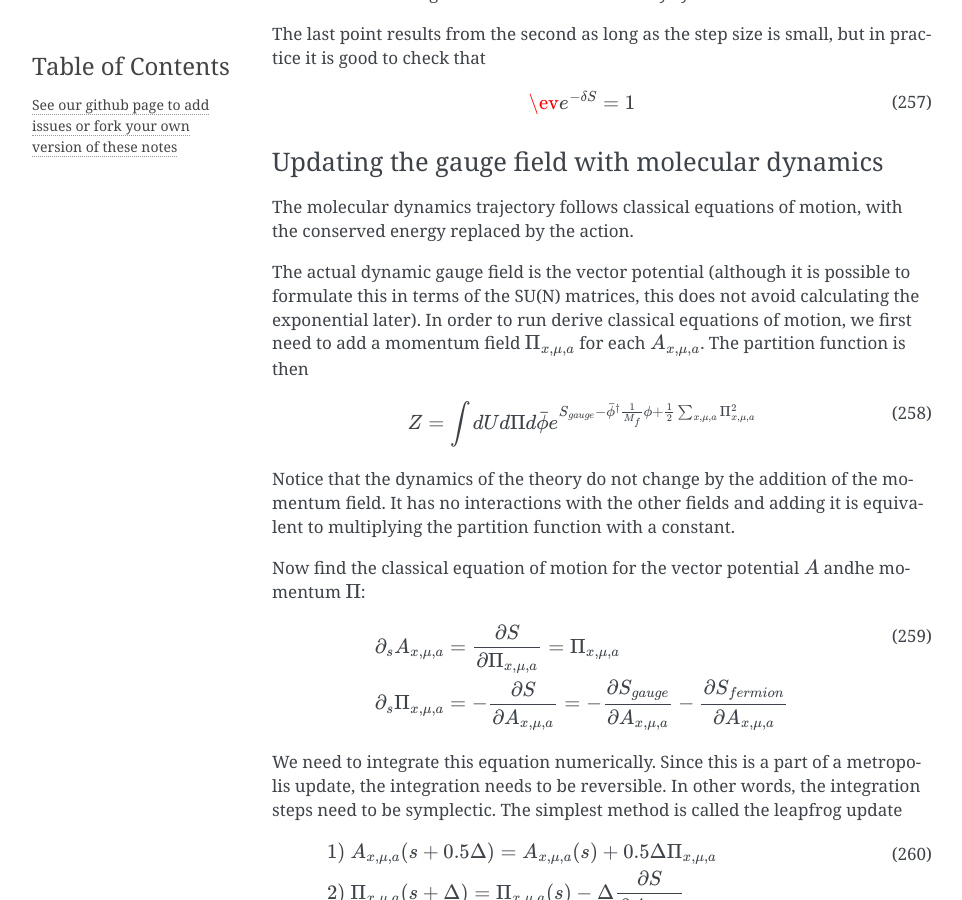
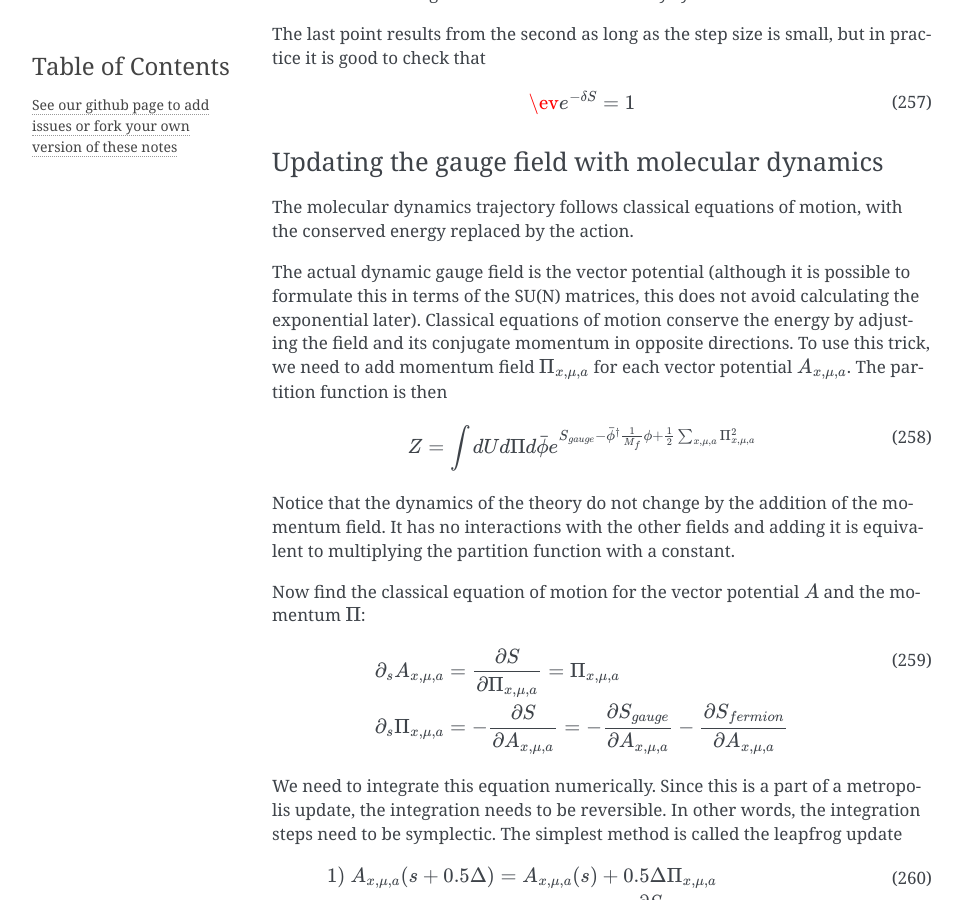
Before and after one commit to rantahar/Lattice-Field-Theory, a Sphinx documentation site: the page built from source/index.rst, in a window 1280 px wide and 900 px high, scrolled down 62455 px. Shown: the whole window, without its empty margins (148-1110 px from the left). Built offline with Sphinx 7.4.7, drawn with Linux system fonts in a browser that asks for light colours; pages that are not in the unit, such as notebooks, are missing from menus.

Commit message:
Fix the last chapter a bit

```diff
--- a/source/index.rst
+++ b/source/index.rst
@@ -3152,8 +3152,10 @@ conserved energy replaced by the action.
 
 The actual dynamic gauge field is the vector potential (although it is possible to formulate this
 in terms of the SU(N) matrices, this does not avoid calculating the exponential later).
-In order to run derive classical equations of motion, we first need to add a momentum field
-:math:`\Pi_{x,\mu,a}` for each :math:`A_{x,\mu,a}`.
+Classical equations of motion conserve the energy by adjusting the field and its conjugate momentum
+in opposite directions.
+To use this trick, we need to add momentum field
+:math:`\Pi_{x,\mu,a}` for each vector potential :math:`A_{x,\mu,a}`.
 The partition function is then
 
 .. math::
@@ -3164,7 +3166,7 @@ Notice that the dynamics of the theory do not change by the addition of the mome
 It has no interactions with the other fields and adding it is equivalent to multiplying the
 partition function with a constant.
 
-Now find the classical equation of motion for the vector potential :math:`A` andhe momentum
+Now find the classical equation of motion for the vector potential :math:`A` and the momentum
 :math:`\Pi`:
 
 .. math::
```
Also changed, not shown: other parts of source/index.rst (+0 -11 lines).
